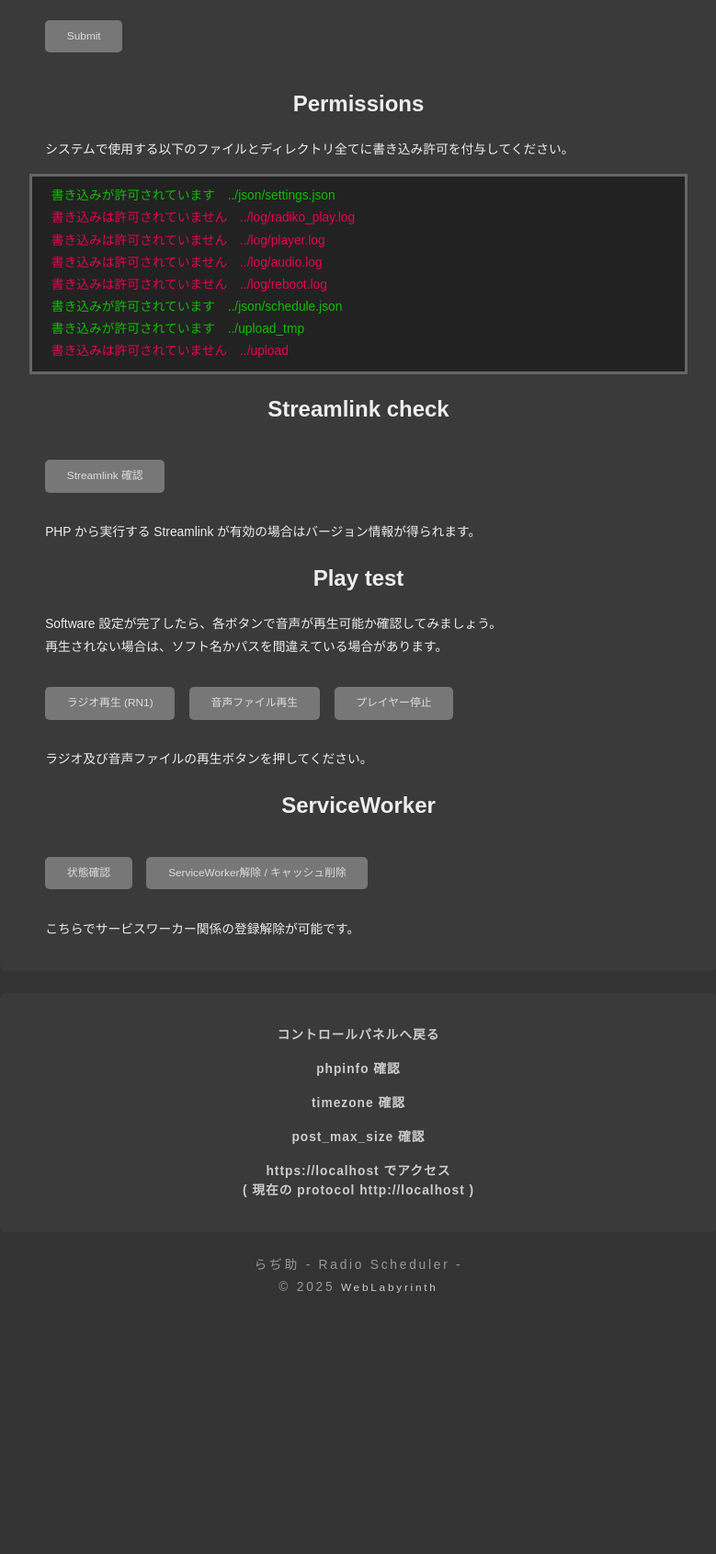
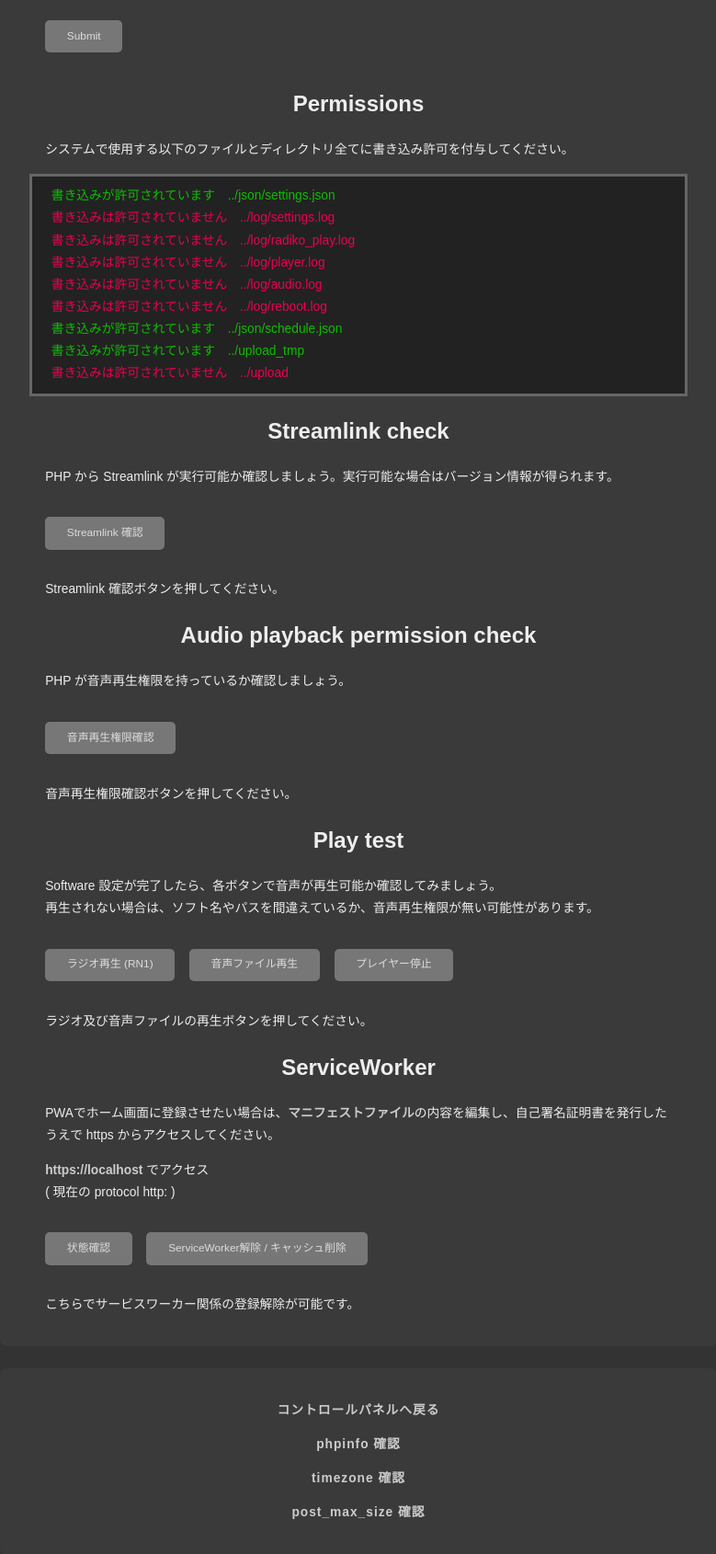
Before and after one commit to shiba999/radio-scheduler, a PHP site: page /page/settings.html in a window 1280 px wide. Shown: the part 808-2498 px from the top of the page at 92% size, without its empty margins (250-1029 px from the left). Before the commit the page ends 2214 px from the top, so only its background shows below. Run offline with PHP 8.4, Linux system fonts and the light colour scheme.

Commit message:
ファイル修正
Signed-off-by: shiba999 <groove.groove.999@gmail.com>

```diff
--- a/css/style.css
+++ b/css/style.css
@@ -1046,6 +1046,11 @@ input[type="button"] {
 	color: #333;
 }
 
+.settings a {
+	font-size: 100%;
+	font-weight: bold;
+}
+
 #permissions_output {
     background-color: #222;
 	border: 3px solid #666;
--- a/page/settings.html
+++ b/page/settings.html
@@ -46,13 +46,19 @@
 
 	<h2>Streamlink check</h2>
 
+	<p>PHP から Streamlink が実行可能か確認しましょう。実行可能な場合はバージョン情報が得られます。</p>
 	<p><button id="sl_check" type="button">Streamlink 確認</button></p>
+	<p id="sl_check_output">Streamlink 確認ボタンを押してください。</p>
 
-	<p id="sl_check_output">PHP から実行する Streamlink が有効の場合はバージョン情報が得られます。</p>
+	<h2>Audio playback permission check</h2>
+
+	<p>PHP が音声再生権限を持っているか確認しましょう。</p>
+	<p><button id="app_check" type="button">音声再生権限確認</button></p>
+	<p id="app_check_output">音声再生権限確認ボタンを押してください。</p>
 
 	<h2>Play test</h2>
 
-	<p>Software 設定が完了したら、各ボタンで音声が再生可能か確認してみましょう。<br />再生されない場合は、ソフト名かパスを間違えている場合があります。</p>
+	<p>Software 設定が完了したら、各ボタンで音声が再生可能か確認してみましょう。<br />再生されない場合は、ソフト名やパスを間違えているか、音声再生権限が無い可能性があります。</p>
 
 	<p class="test_btn">
 		<button id="radiko" data-value="RN1" type="button">ラジオ再生 (RN1)</button>
@@ -64,11 +70,12 @@
 
 	<h2>ServiceWorker</h2>
 
+	<p>PWAでホーム画面に登録させたい場合は、<a href="../manifest.json" target="_blank">マニフェストファイル</a>の内容を編集し、自己署名証明書を発行したうえで https からアクセスしてください。</p>
+	<p id="https_href">https href</p>
 	<p>
 		<button id="sw_btn_status">状態確認</button>
 		<button id="sw_btn_reset">ServiceWorker解除 / キャッシュ削除</button>
 	</p>
-
 	<p id="sw_btn_output">こちらでサービスワーカー関係の登録解除が可能です。</p>
 
 </section>
@@ -80,7 +87,6 @@
 		<li><a href="../tool/phpinfo.php" target="_blank">phpinfo 確認</a></li>
 		<li><a href="../tool/timezone.php" target="_blank">timezone 確認</a></li>
 		<li><a href="../tool/post_size.php" target="_blank">post_max_size 確認</a></li>
-		<li id="https_href">https href</li>
 	</ul>
 
 </section>
@@ -126,6 +132,8 @@
 	const permissions_msg = document.getElementById("permissions_output");
 	const sl_check_btn = document.getElementById("sl_check");
 	const sl_check_msg = document.getElementById("sl_check_output");
+	const app_check_btn = document.getElementById("app_check");
+	const app_check_msg = document.getElementById("app_check_output");
 	const test_btn_msg = document.getElementById("test_btn_output");
 
 	// 現在保存中の設定情報を取得してフォーム項目に反映
@@ -263,7 +271,23 @@
 
 		const res = await tol.fetch_template("../php/streamlink_check.php", "");
 
-		sl_check_msg.innerHTML = res;
+		sl_check_msg.innerHTML = "<b>" + res + "</b>";
+
+	});
+
+	// 音声再生権限 確認ボタン
+
+	app_check_btn.addEventListener("click", async function(event) {
+
+		app_check_msg.innerHTML = "音声再生権限 確認中です。";
+
+		const res = await tol.fetch_template("../php/audio_permission_check.php", "");
+
+		if ( res.success === true ) {
+			app_check_msg.innerHTML = "音声再生権限が<b>有効</b>です。";
+		} else {
+			app_check_msg.innerHTML = "音声再生権限は<b>無効</b>の様です。[ <b>" + res.reason + "</b> ]<br />usermod で audio グループに、ユーザー www-data の追加を試みてください。<br />※www-data は OS によってはユーザー名が異なる場合があります。";
+		}
 
 	});
 
@@ -287,9 +311,13 @@
 		const query_string = new URLSearchParams(params).toString();
 		const res = await tol.fetch_template("../php/player_radiko_play.php", query_string);
 
-		//console.log(res);
+		console.log(res);
 
-		if ( res.result === "success" ) {
+		if ( res === "timeout" ) {
+			test_btn_msg.innerHTML = "タイムアウトしました。Streamlink へアクセスできていない可能性があります。<b>Path to streamlink</b> パスに至るディレクトリのパーミッションは <b>751</b> 以上である必要があります。";
+		} else if ( res === "error" ) {
+			test_btn_msg.innerHTML = "例外エラーです。";
+		} else if ( res.result === "success" ) {
 			test_btn_msg.innerHTML = "只今ラジオ再生中です。";
 		} else {
 			test_btn_msg.innerHTML = "ラジオの再生に失敗しました。";
@@ -343,7 +371,7 @@
 	async function check_sw_status() {
 
 		if ( ! ("serviceWorker" in navigator) ) {
-			sw_output.innerHTML = "Service Worker未サポート";
+			sw_output.innerHTML = "Service Worker 未サポート";
 			return;
 		}
 
@@ -407,7 +435,7 @@
 
 	const current_parent_url = current_url_object.protocol + "//" + current_url_object.hostname + parent_path;
 
-	const parent_url_html = '<a href="' + parent_url + '">' + parent_url + ' でアクセス<br />( 現在の protocol ' + current_parent_url + ' )</a>';
+	const parent_url_html = '<a href="' + parent_url + '">' + parent_url + '</a> でアクセス<br />( 現在の protocol ' + current_url_object.protocol + ' )';
 
 	//console.log(current_url_object);
 	//console.log(path_parts);
--- a/php/setting_check_permissions.php
+++ b/php/setting_check_permissions.php
@@ -7,6 +7,7 @@ header("Content-Type: application/json; charset=UTF-8");// json を受け取る
 
 $check_array = array(
 	"../json/settings.json",
+	"../log/settings.log",
 	"../log/radiko_play.log",
 	"../log/player.log",
 	"../log/audio.log",
```
Also changed, not shown: php/audio_permission_check.php (added, +112 -0 lines), php/streamlink_check.php (added, +20 -0 lines), 1 other file.
